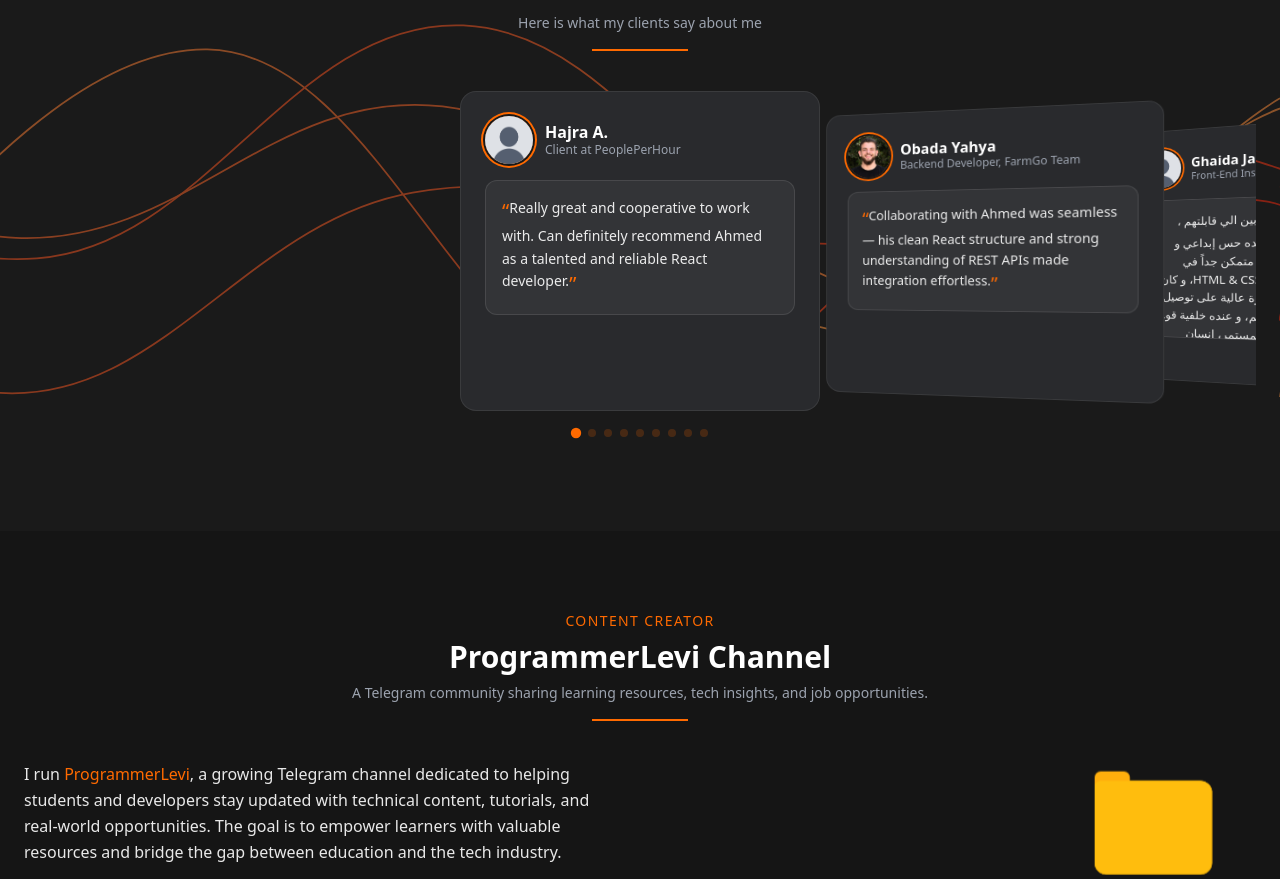
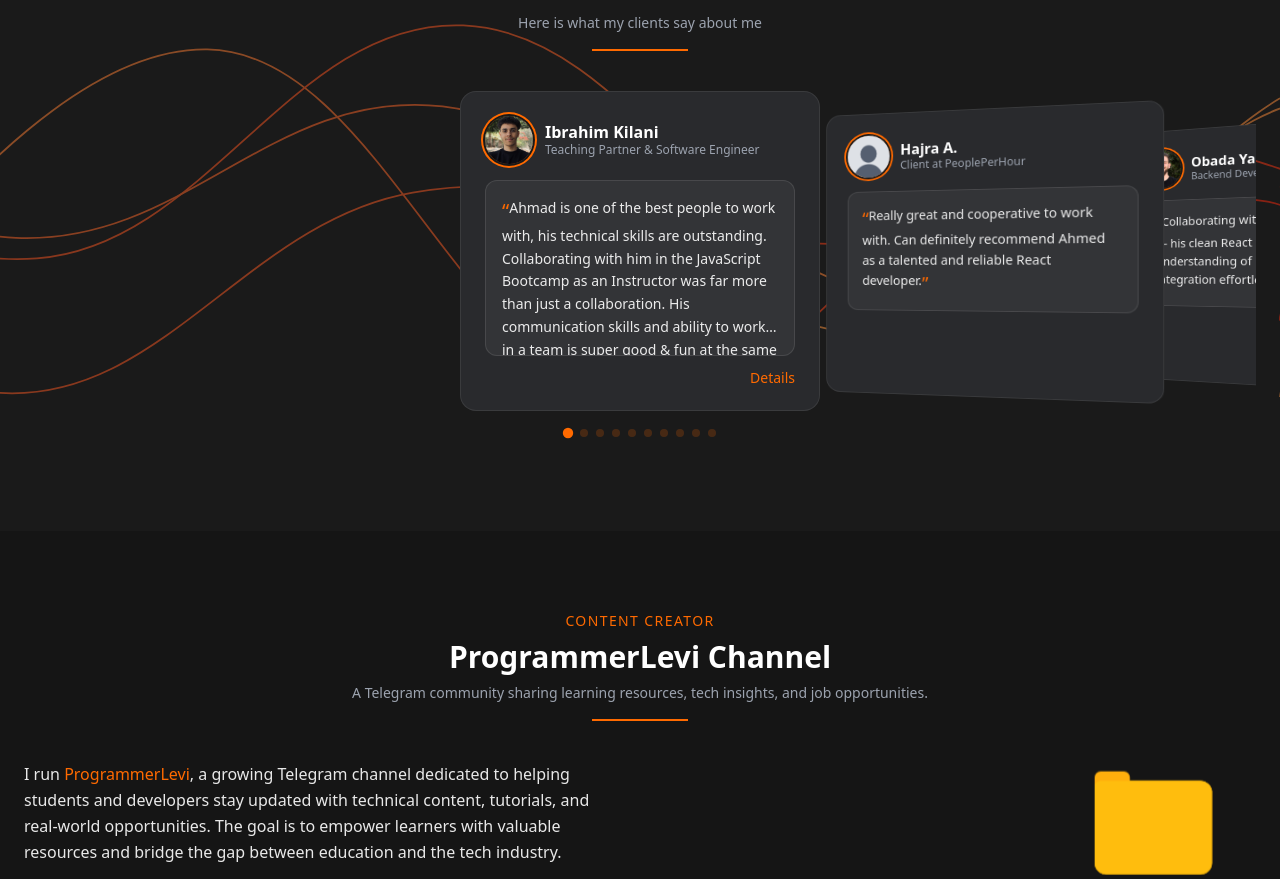
Before and after one commit to a7mad1112/personal-site, a React (Vite) app: page / in a window 1280 px wide. Shown: the part 10304-11183 px from the top of the page. Built offline with nearby package versions, Linux system fonts and the light colour scheme.

Commit message:
adding kilani to testimontals

```diff
--- a/src/data/testimonials.js
+++ b/src/data/testimonials.js
@@ -1,4 +1,12 @@
 export const testimonials = [
+  {
+    name: "Ibrahim Kilani",
+    role: "Teaching Partner & Software Engineer",
+    feedback:
+      "Ahmad is one of the best people to work with, his technical skills are outstanding. Collaborating with him in the JavaScript Bootcamp as an Instructor was far more than just a collaboration. His communication skills and ability to work in a team is super good & fun at the same time. I would definitely consider working with Ahmad again on future work. I STRONGLY recommend Ahmad 🤍.",
+    image: "testimonials/ibrahim-kilani.jpg",
+    dir: "ltr",
+  },
   {
     name: "Hajra A.",
     role: "Client at PeoplePerHour",
```
Also changed, not shown: public/testimonials/ibrahim-kilani.jpg (added).
